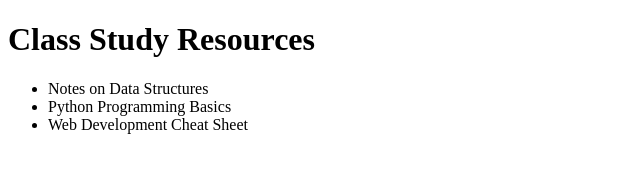
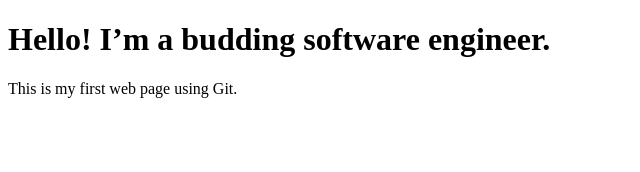
Before and after one commit to Hanishka7/MyPortfolio, a plain HTML site: page index.html in a window 1280 px wide. Shown: the whole page, without its empty margins (0-640 px from the left). Drawn offline with Linux system fonts and the light colour scheme.

Commit message:
index.html

```diff
--- a/index.html
+++ b/index.html
@@ -1,14 +1,10 @@
 <!DOCTYPE html>
 <html>
 <head>
-    <title>Class Study Resources</title>
+    <title>My Portfolio</title>
 </head>
 <body>
-    <h1>Class Study Resources</h1>
-    <ul>
-        <li>Notes on Data Structures</li>
-        <li>Python Programming Basics</li>
-        <li>Web Development Cheat Sheet</li>
-    </ul>
+    <h1>Hello! I’m a budding software engineer.</h1>
+    <p>This is my first web page using Git.</p>
 </body>
 </html>
```
